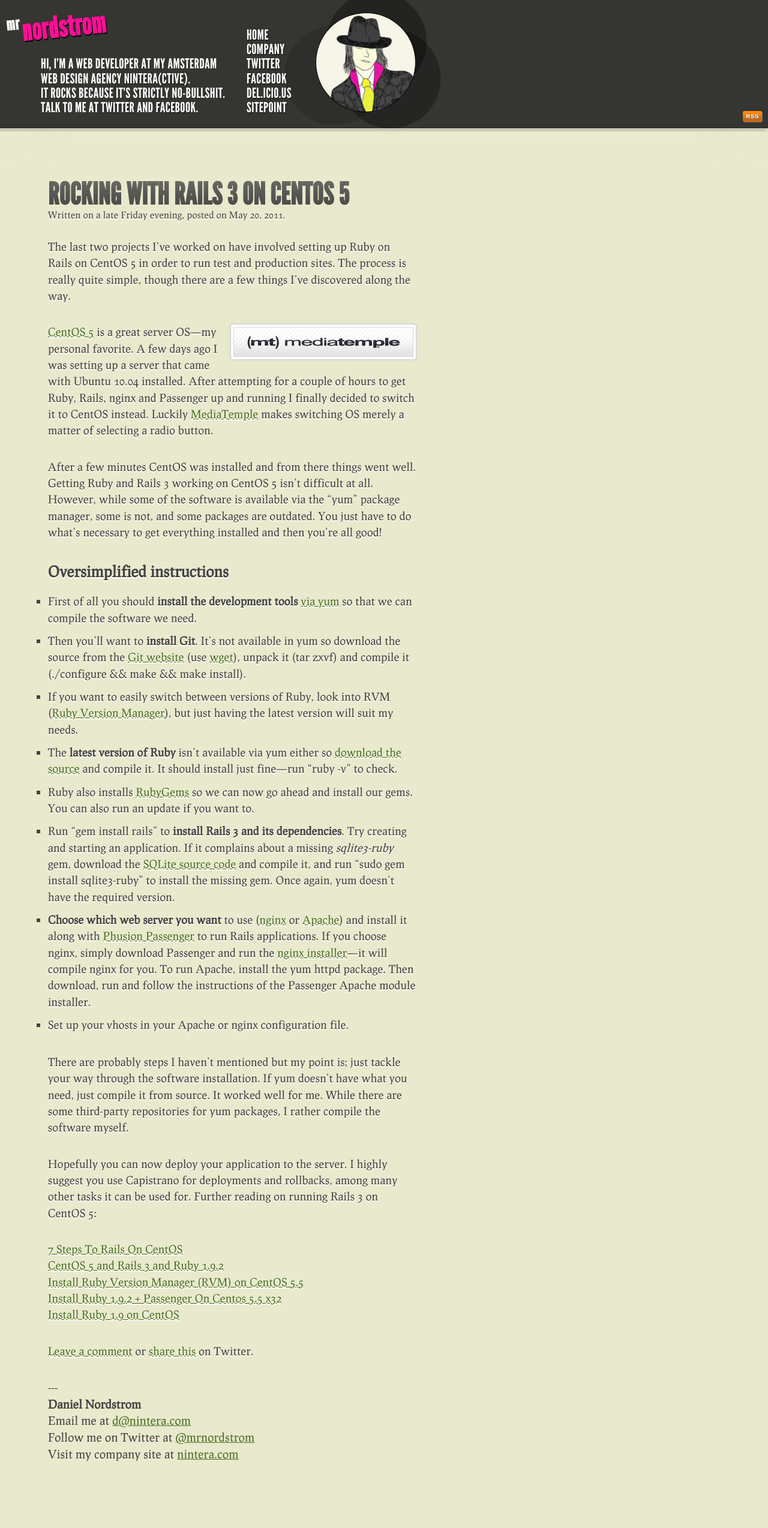
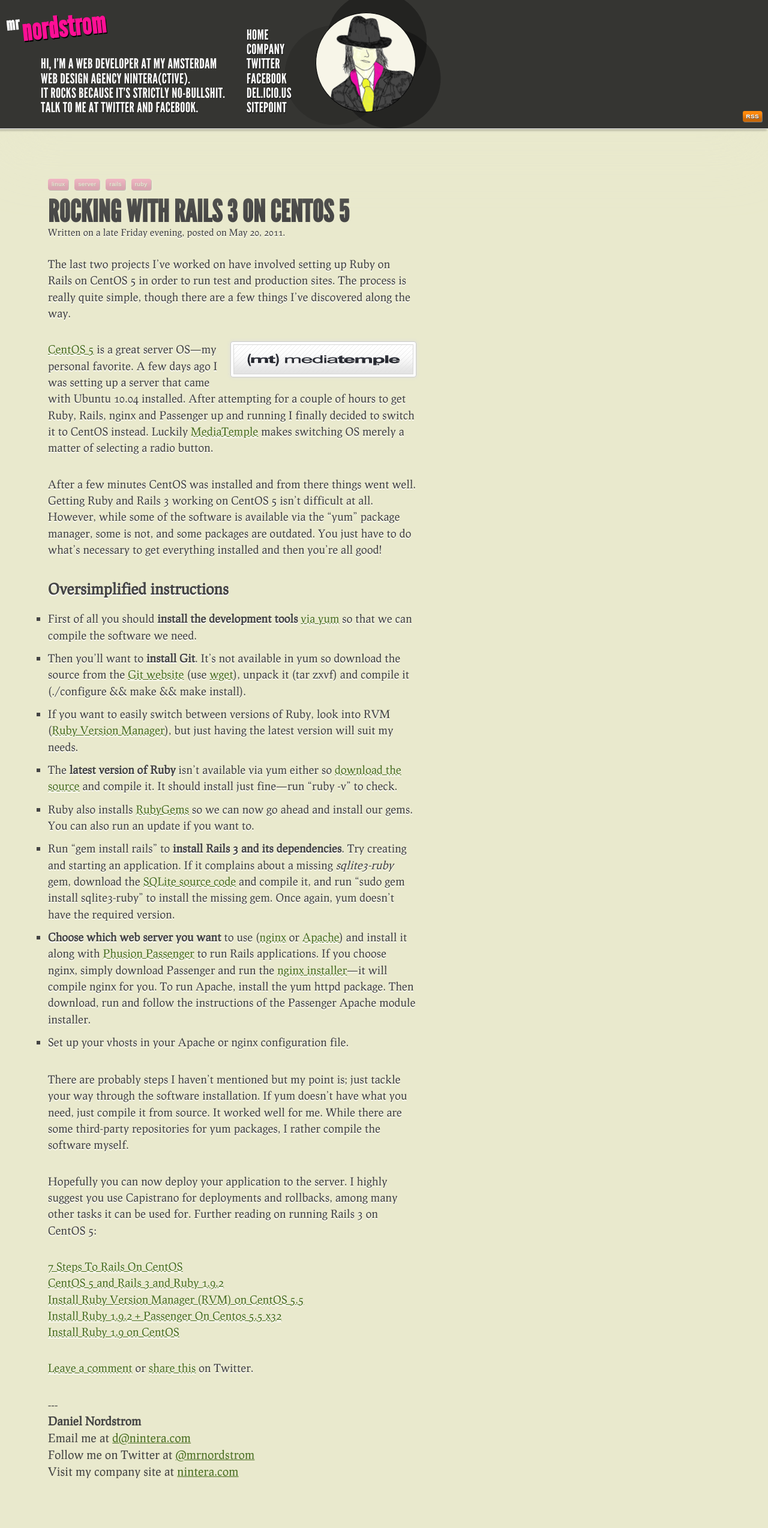
Before and after one commit to dnordstrom/mrnordstrom.com, a Jekyll site: the page built from _posts/2011-05-20-rails-3-on-cent-os-do-what-you-need-to-do.html, in a window 1280 px wide. Shown: the whole page at 60% size. Built offline with Jekyll 4.4.1, drawn with Linux system fonts in a browser that asks for light colours; Markdown is read by kramdown in place of the engine named in the settings; comment, search, counter and statistics services are not loaded; before the commit the page ends 2518 px from its top, so only the background shows below that.

Commit message:
Adding tags to posts template.

```diff
--- a/_layouts/post.html
+++ b/_layouts/post.html
@@ -5,6 +5,11 @@
 <section class="post" role="main">
   <article>
     <header>
+      <div class="tags">
+        {% for tag in page.tags %}
+          <a href="/tags/{{ tag }}">{{ tag }}</a>
+        {% endfor %}
+      </div>
       <h1>{{ page.title }}</h1>
       <p>Written on a late {{ page.date | date: "%A" }} evening, posted on {{ page.date | date: "%B %d, %Y" }}.</p>
     </header>
--- a/css/style.css
+++ b/css/style.css
@@ -250,7 +250,7 @@
 }
 
 section[role="main"] {
-  padding: 300px 0 0;
+  padding: 275px 0 0;
   margin: 0 0 80px 80px;
   width: 32em;
 }
@@ -309,12 +309,19 @@
   margin: 4px 0 0 0;
 }
 
+.post header .tags {
+  height: 1.6em;
+  opacity: 1;
+  padding: 1em 0 0 0;
+}
+
 header:hover .tags {
   opacity: 1;
   margin: 4px 0 0 16px;
 }
 
-header:hover .tags a {
+header:hover .tags a,
+.post header:hover .tags a {
   opacity: 1;
 }
 
@@ -363,6 +370,13 @@
       color-stop(0.97, rgb(255,64,169)),
       color-stop(0.97, rgb(255,61,171))
   );
+}
+
+.post .tags a:link,
+.post .tags a:visited,
+.post .tags a:active,
+.post .tags a:focus {
+  opacity: 0.3;
 }
 
 article:hover .tags a:hover {
```
Also changed, not shown: feed.xml (+5 -6 lines).
